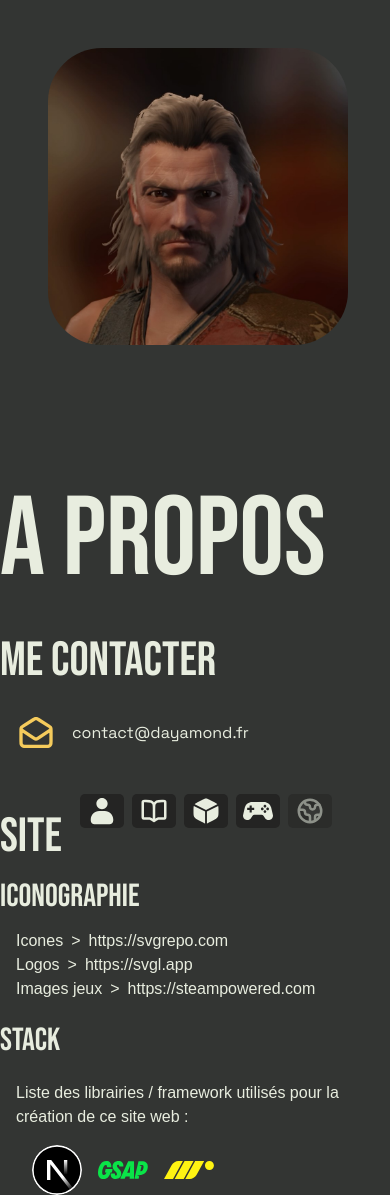
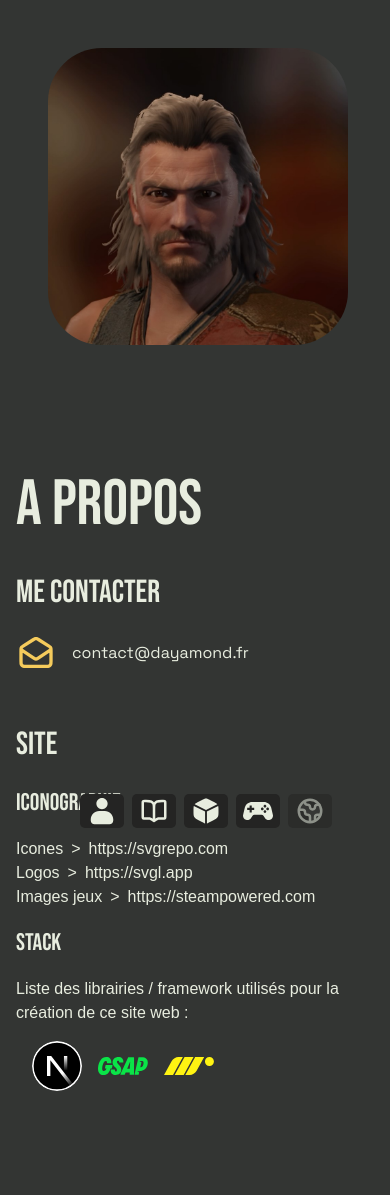
Before and after one commit to Pyramond/dayamond.fr, a Next.js app: page /about in a window 390 px wide. After the commit the page ends 1171 px from the top, so only its background shows below. Built offline with nearby package versions, Linux system fonts and the light colour scheme; no server answers.

Commit message:
style(responsive): Add responsive for mobile view

```diff
--- a/src/components/about/about.module.css
+++ b/src/components/about/about.module.css
@@ -17,3 +17,21 @@
 .site {
     margin-top: 3rem;
 }
+
+
+
+@media (max-width: 768px) {
+    .title {
+        font-size: 4rem;
+        margin: 1rem;
+    }
+
+    .subtitle {
+        font-size: 2rem;
+        margin: 1rem;
+    }
+
+    .about {
+        padding-bottom: 5rem;
+    }
+}
--- a/src/components/about/iconography/iconography.module.css
+++ b/src/components/about/iconography/iconography.module.css
@@ -16,3 +16,11 @@
     margin-left: 1rem;
     margin-top: 0.5rem;
 }
+
+@media (max-width: 768px) {
+    .subtitle {
+        font-size: 1.5rem;
+        margin: 1rem;
+    }
+
+}
--- a/src/components/about/siteStack/siteStack.module.css
+++ b/src/components/about/siteStack/siteStack.module.css
@@ -19,3 +19,12 @@
     margin-left: 1rem;
     margin-top: 1rem;
 }
+
+
+@media (max-width: 768px) {
+    .subtitle {
+        font-size: 1.5rem;
+        margin: 1rem;
+    }
+
+}
```
